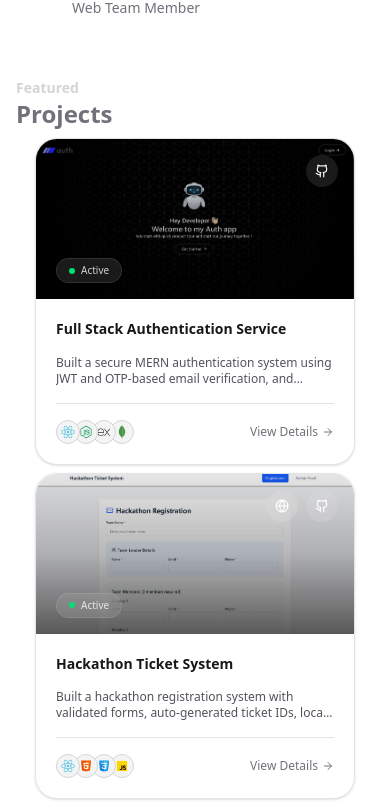
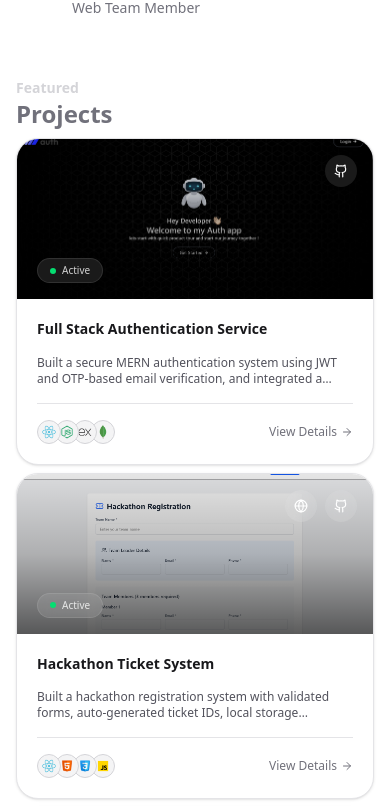
Before and after one commit to Sumitr995/Portfolio, a React (Vite) app: page / in a window 390 px wide. Shown: the part 777-1583 px from the top of the page. Built offline with nearby package versions, Linux system fonts and the light colour scheme.

Commit message:
Responsive Project Card

```diff
--- a/src/components/mycompo/Home/ProjectCard.jsx
+++ b/src/components/mycompo/Home/ProjectCard.jsx
@@ -2,7 +2,7 @@ import { Globe, Github, ArrowRight } from "lucide-react";
 
 export default function ProjectCard({ data }) {
   return (
-    <div className="group relative w-full max-w-[20rem] rounded-3xl overflow-hidden bg-white dark:bg-zinc-900 border border-zinc-200 dark:border-zinc-700 shadow-sm hover:shadow-md transition-all duration-300">
+    <div className="group relative w-full max-w-25rem sm:max-w-22rem rounded-3xl overflow-hidden bg-white dark:bg-zinc-900 border border-zinc-200 dark:border-zinc-700 shadow-sm hover:shadow-md transition-all duration-300">
 
       {/* Thumbnail */}
       <div className="relative h-40 sm:h-44 overflow-hidden ">
```
